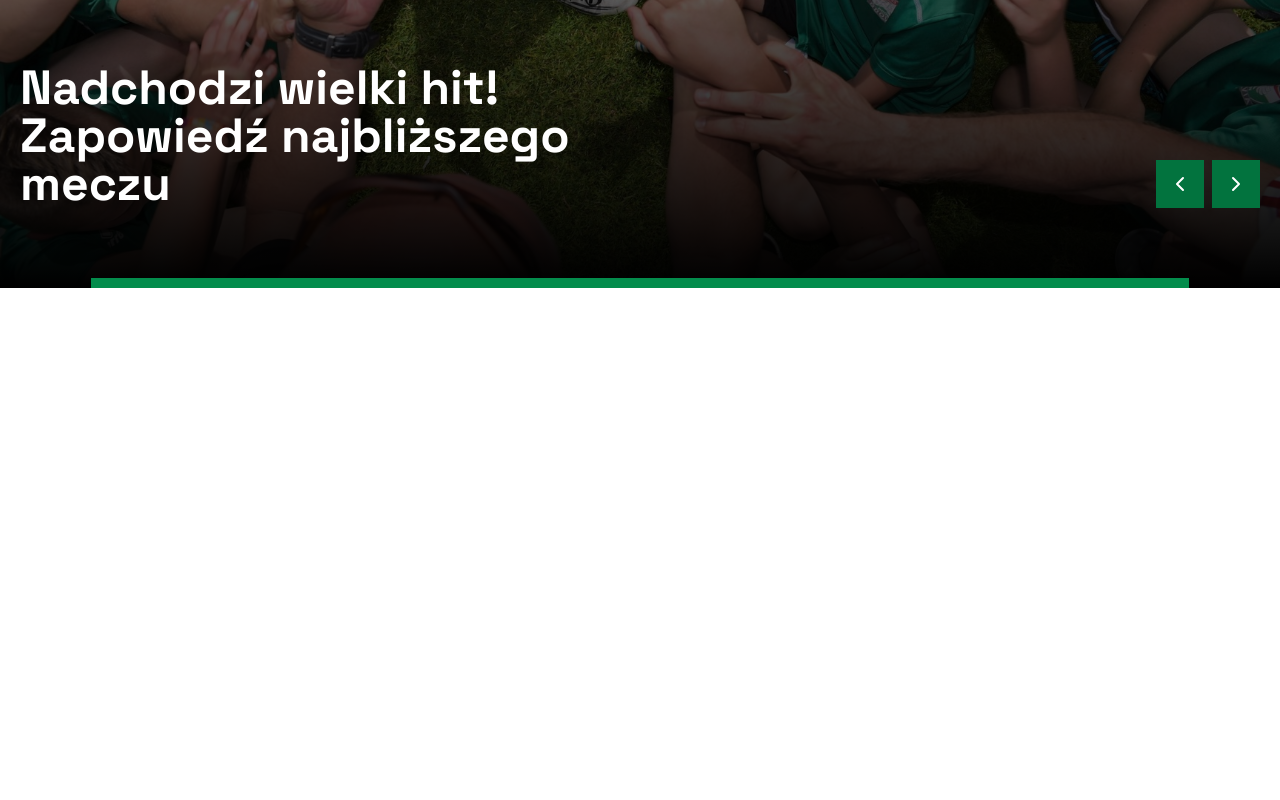
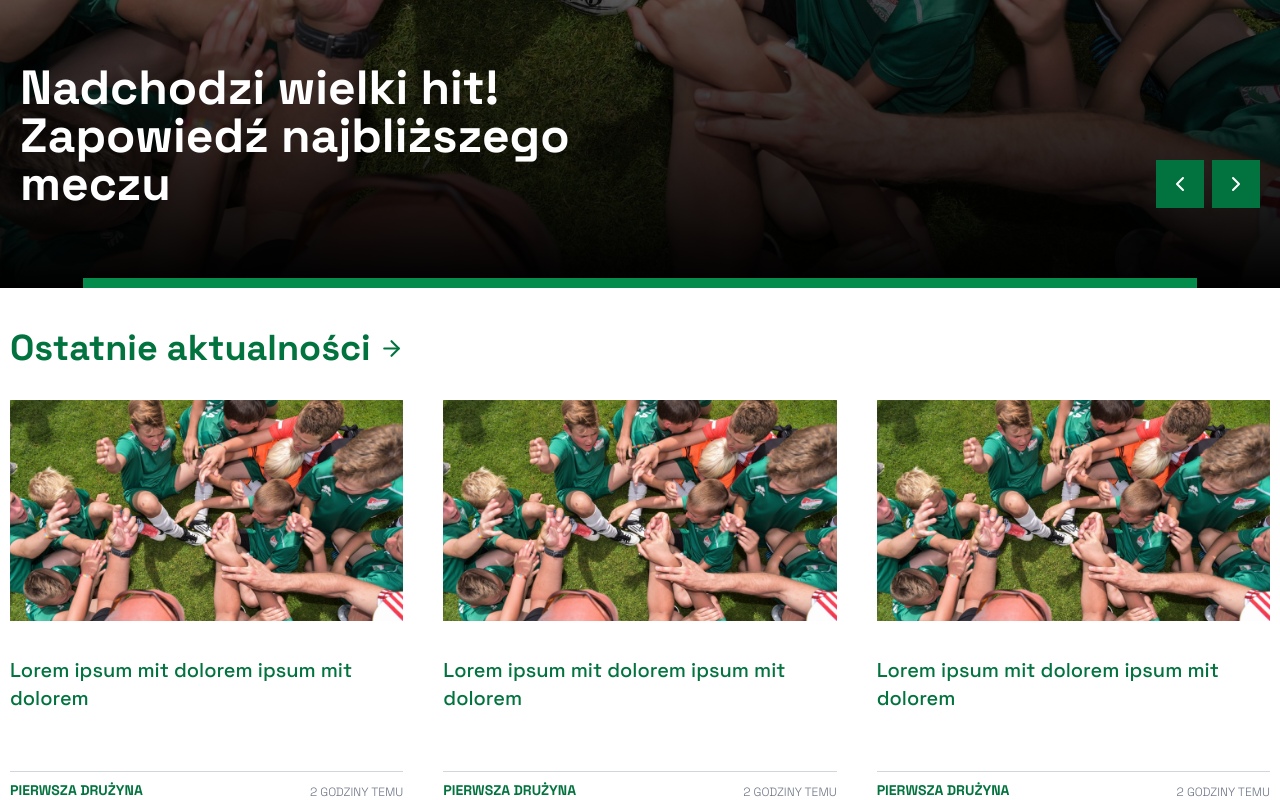
Before and after one commit to KadeoPL/soccer-club-website, a React (Vite) app: page / in a window 1280 px wide. Shown: the part 632-1432 px from the top of the page. Before the commit the page ends 920 px from the top, so only its background shows below. Built offline with nearby package versions, Linux system fonts and the light colour scheme.

Commit message:
add new section to home page

```diff
--- a/src/App.tsx
+++ b/src/App.tsx
@@ -1,10 +1,12 @@
 import Header from "./components/Header";
+import LatestNews from "./components/LatestNews";
 import Navbar from "./components/Navbar";
 function App() {
   return (
     <>
       <Navbar />
       <Header />
+      <LatestNews />
     </>
   );
 }
--- /dev/null
+++ b/src/components/LatestNews.tsx
@@ -0,0 +1,20 @@
+import { ArrowRight } from "lucide-react";
+import LatestBox from "./ui/LatestBox";
+
+export default function LatestNews() {
+  return (
+    <div className="flex justify-center mt-10">
+      <div className="w-[1260px]">
+        <h1 className="flex items-center gap-2 text-4xl font-black text-primary">
+          Ostatnie aktualności
+          <span>
+            <ArrowRight size={25} />
+          </span>
+        </h1>
+        <div className="w-full flex gap-10 mt-8">
+          <LatestBox /> <LatestBox /> <LatestBox />
+        </div>
+      </div>
+    </div>
+  );
+}
--- /dev/null
+++ b/src/components/ui/LatestBox.tsx
@@ -0,0 +1,35 @@
+import { NavLink } from "react-router";
+import bgImage from "../../assets/header-img-prev.jpg";
+
+export default function LatestBox() {
+  return (
+    <div className="w-1/3 h-100 flex flex-col justify-between">
+      <NavLink to={""}>
+        <div
+          className="w-full h-60 mb-4 overflow-hidden"
+          //   style={{ backgroundImage: `url(${bgImage})` }}
+        >
+          <img
+            src={bgImage}
+            alt=""
+            className="hover:scale-120 duration-[1000ms] ease-in-out"
+          />
+        </div>
+        <h3 className="text-xl font-medium text-primary">
+          Lorem ipsum mit dolorem ipsum mit dolorem
+        </h3>
+      </NavLink>
+      <div className="w-full">
+        <div className="w-full h-[1px] bg-gray-300 mb-2" />
+        <div className="w-full flex justify-between items-end">
+          <p className="text-sm uppercase font-bold text-primary">
+            pierwsza drużyna
+          </p>
+          <p className="text-xs uppercase font-light text-gray-500 flex gap-1 items-center">
+            2 godziny temu
+          </p>
+        </div>
+      </div>
+    </div>
+  );
+}
```
